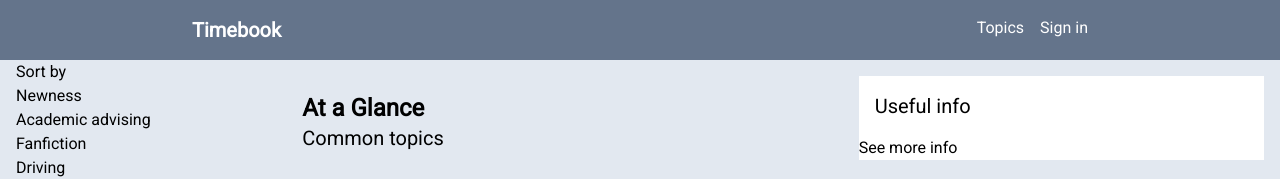
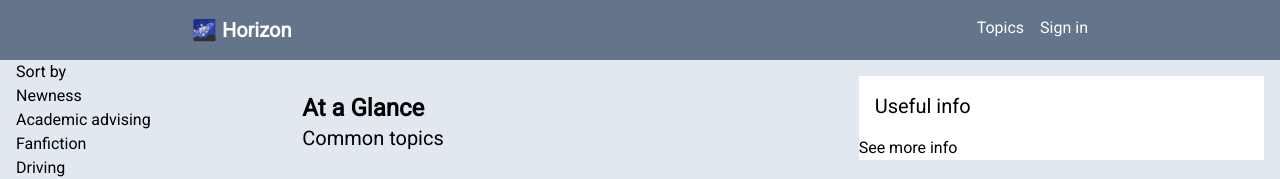
Before and after one commit to WillieCubed/horizon, a Next.js app in the folder web-app/: page /topics in a window 1280 px wide. Shown: the top 179 px of the page. Built offline with nearby package versions, Linux system fonts and the light colour scheme; no server answers.

Commit message:
Update site name

```diff
--- a/web-app/components/SiteHeader.tsx
+++ b/web-app/components/SiteHeader.tsx
@@ -1,6 +1,11 @@
-import { getAuth, GoogleAuthProvider, signInWithPopup, signOut } from 'firebase/auth';
-import Link from 'next/link';
-import React from 'react';
+import {
+  getAuth,
+  GoogleAuthProvider,
+  signInWithPopup,
+  signOut,
+} from "firebase/auth";
+import Link from "next/link";
+import React from "react";
 
 async function signIn() {
   const auth = getAuth();
@@ -54,12 +59,10 @@ export default function SiteHeader({ children }: React.PropsWithChildren) {
           href="/timeline"
           className="flex-1 inline-block text-xl font-bold"
         >
-          Timebook
+          🌌 Horizon
         </Link>
         {children}
-        <Link href="/topics"
-          className="inline-block"
-        >
+        <Link href="/topics" className="inline-block">
           Topics
         </Link>
         <UserProfileToolbarItem />
```
